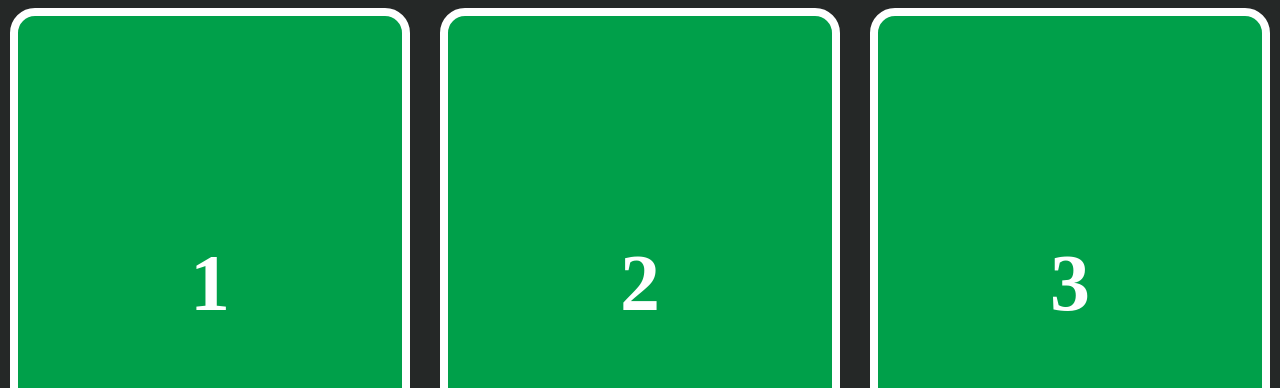
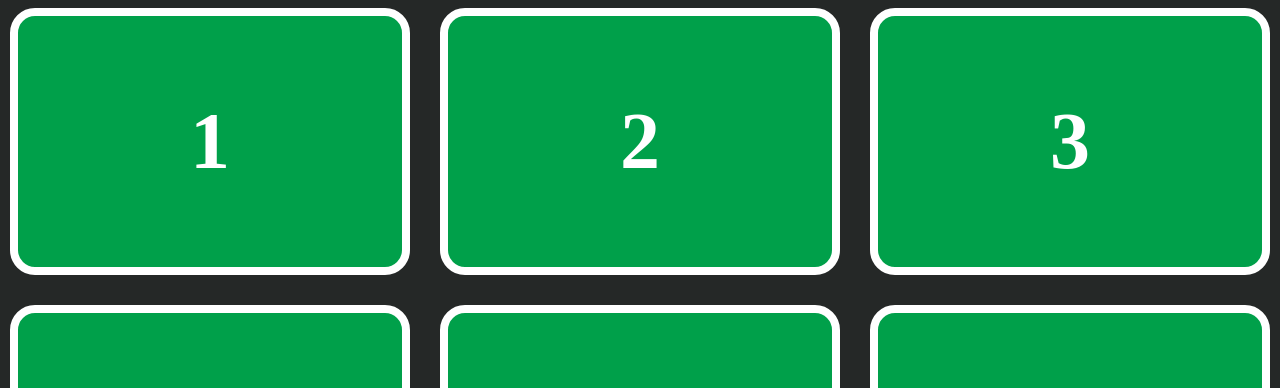
Before and after one commit to dovydasvenckus/scrum-poker, a React app: page / in a window 1280 px wide. Shown: the top 388 px of the page. Built offline with nearby package versions, Linux system fonts and the light colour scheme.

Commit message:
Fix issue with too long scrollbar on desktop

```diff
--- a/src/index.css
+++ b/src/index.css
@@ -5,7 +5,7 @@ body {
 .cards {
   display: grid;
   grid-template-columns: repeat(auto-fit, 400px);
-  grid-template-rows: repeat(4, 550px);
+  grid-template-rows: repeat(4, auto-fit);
   grid-gap: 30px;
   justify-content: center;
 }
```
